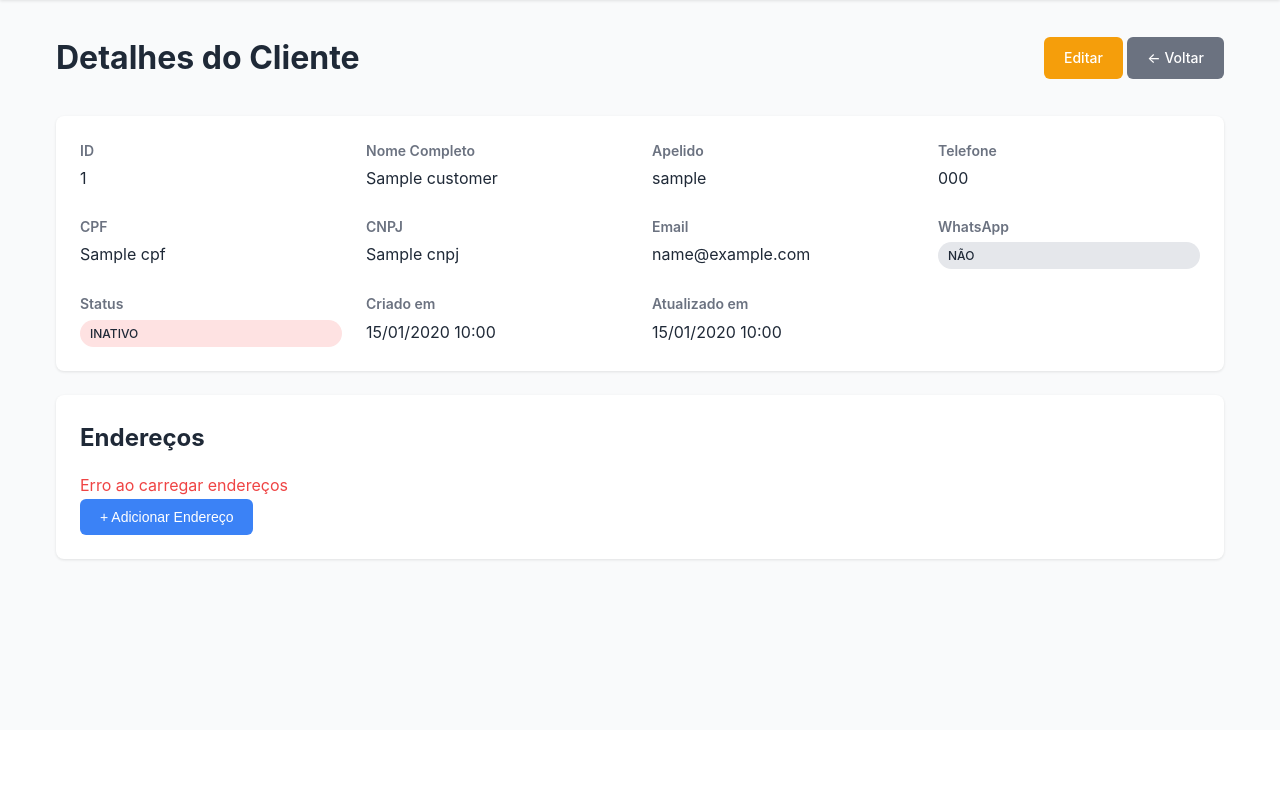
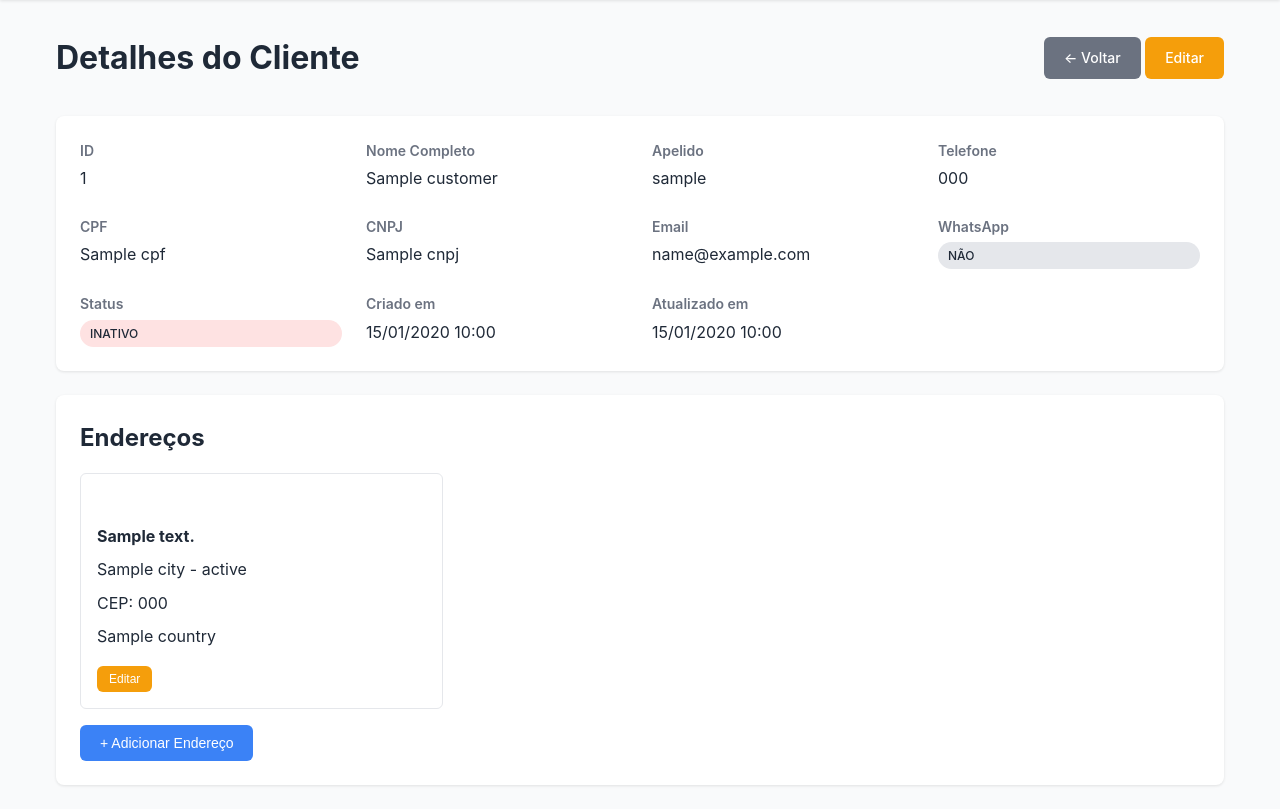
Before and after one commit to gabrielbitti/delivery-ping, a FastAPI app: template app/templates/customers/detail.html in a window 1280 px wide. Shown: the part 70-879 px from the top of the page. Before the commit the page ends 631 px from the top, so only its background shows below. Run offline with FastAPI, Linux system fonts and the light colour scheme; the template is opened without the code that fills it: most values are stand-ins (such as "Sample title", 1, 10 or a date in 2020); data that the repository does not hold is empty; parts of the project's set-up code (start-up, migrations or seed data) failed here and were passed over.

Commit message:
Feat: list customer addresses correctly

```diff
--- a/app/api/endpoints/routes.py
+++ b/app/api/endpoints/routes.py
@@ -1,6 +1,4 @@
 """Route routes."""
-
-from typing import List
 
 from fastapi import APIRouter, Request, Depends, HTTPException, status
 from fastapi.responses import HTMLResponse
@@ -8,7 +6,7 @@
 from sqlalchemy.orm import Session
 
 from app.commons import get_db
-from app.models.route import Route, RouteDTO
+from app.models.route import RouteDTO
 from app.schemas.route import Route as RouteSchema, CreateRoute
 
 router = APIRouter(tags=['Route Web Pages'])
--- a/app/models/address.py
+++ b/app/models/address.py
@@ -5,6 +5,7 @@
     ForeignKey, DateTime, Index, CheckConstraint,
     text
 )
+from sqlalchemy.orm import relationship
 from sqlalchemy.sql import func
 
 from .abstract import BaseModel
@@ -29,7 +30,7 @@
     is_primary = Column(Boolean, default=False)
     created_at = Column(DateTime(timezone=True), server_default=func.now())
 
-    # customer = relationship("Customer", back_populates="addresses")
+    customer = relationship("Customer", back_populates="addresses")
     # route_points = relationship("RoutePoint", back_populates="address")
 
     __table_args__ = (
--- a/app/templates/customers/detail.html
+++ b/app/templates/customers/detail.html
@@ -6,8 +6,8 @@
     <div class="page-header">
         <h1>Detalhes do Cliente</h1>
         <div>
+            <a href="/web/customers" class="btn btn-secondary">← Voltar</a>
             <a href="/web/customers/{{ customer.id }}/edit" class="btn btn-warning">Editar</a>
-        <a href="/web/customers" class="btn btn-secondary">← Voltar</a>
         </div>
     </div>
 
@@ -85,7 +85,28 @@
     <div class="card">
         <h2>Endereços</h2>
         <div id="addresses-list">
-        <p class="text-muted">Carregando endereços...</p>
+            <div class="addresses-grid">
+                {% for address in customer.addresses %}
+                    <div class="address-card">
+                        <div class="address-header">
+                            {% if address.is_primary %}
+                                <span class="badge badge-primary">Principal</span>
+                            {% else %}
+                                <span>&nbsp</span>
+                            {% endif %}
+                        </div>
+                        <p><strong>{{ address.complete_address }}</strong></p>
+                        <p>{{ address.city }} - {{ address.state }}</p>
+                        <p>CEP: {{ address.zip_code if address.zip_code else '-' }}</p>
+                        <p>{{ address.country if address.country else '-' }}</p>
+                        <div class="address-actions">
+                            <button class="btn btn-sm btn-warning" onclick="editAddress('{{ address.id }}')">Editar</button>
+                        </div>
+                    </div>
+                {% else %}
+                    <p>Nenhum endereço cadastrado</p>
+                {% endfor %}
+            </div>
         </div>
         <button class="btn btn-primary" onclick="showAddressModal()">+ Adicionar Endereço</button>
     </div>
@@ -93,55 +114,14 @@
 
 {% block scripts %}
     <script>
-    const customerId = {{ customer.id }};
-
-    async function loadAddresses() {
-        try {
-            const response = await fetch(`/addresses?customer_id=${customerId}`);
-            const addresses = await response.json();
-
-            const container = document.getElementById('addresses-list');
-
-            if (addresses.length === 0) {
-                container.innerHTML = '<p class="text-muted">Nenhum endereço cadastrado</p>';
-                return;
-            }
-
-            let html = '<div class="addresses-grid">';
-            addresses.forEach(address => {
-                html += `
-                    <div class="address-card">
-                        <div class="address-header">
-                            ${address.is_primary ? '<span class="badge badge-primary">Principal</span>' : ''}
-                        </div>
-                        <p><strong>${address.complete_address}</strong></p>
-                        <p>${address.city} - ${address.state}, ${address.zip_code}</p>
-                        ${address.country ? `<p>${address.country}</p>` : ''}
-                        <div class="address-actions">
-                            <button class="btn btn-sm btn-warning" onclick="editAddress(${address.id})">Editar</button>
-                        </div>
-                    </div>
-                `;
-            });
-            html += '</div>';
-
-            container.innerHTML = html;
-        } catch (error) {
-            document.getElementById('addresses-list').innerHTML =
-                '<p class="text-danger">Erro ao carregar endereços</p>';
-        }
-    }
+        // const customerId = {{ customer.id }};
 
         function showAddressModal() {
-        // Aqui você pode implementar um modal ou redirecionar para uma página de cadastro
             alert('Funcionalidade de adicionar endereço será implementada em breve!');
         }
 
         function editAddress(addressId) {
             alert(`Editar endereço ${addressId}`);
         }
-
-    // Carregar endereços ao abrir a página
-    loadAddresses();
     </script>
 {% endblock %}
--- a/app/templates/routes/detail.html
+++ b/app/templates/routes/detail.html
@@ -6,8 +6,8 @@
     <div class="page-header">
         <h1>Detalhes da Rota</h1>
         <div>
+            <a href="/web/routes" class="btn btn-secondary">← Voltar</a>
             <a href="/web/routes/{{ route.id }}/edit" class="btn btn-warning">Editar</a>
-        <a href="/web/routes" class="btn btn-secondary">← Voltar</a>
         </div>
     </div>
 
```
Also changed, not shown: app/models/customer.py (+7 -27 lines). Lines whose indentation alone changed are shown as unchanged.
